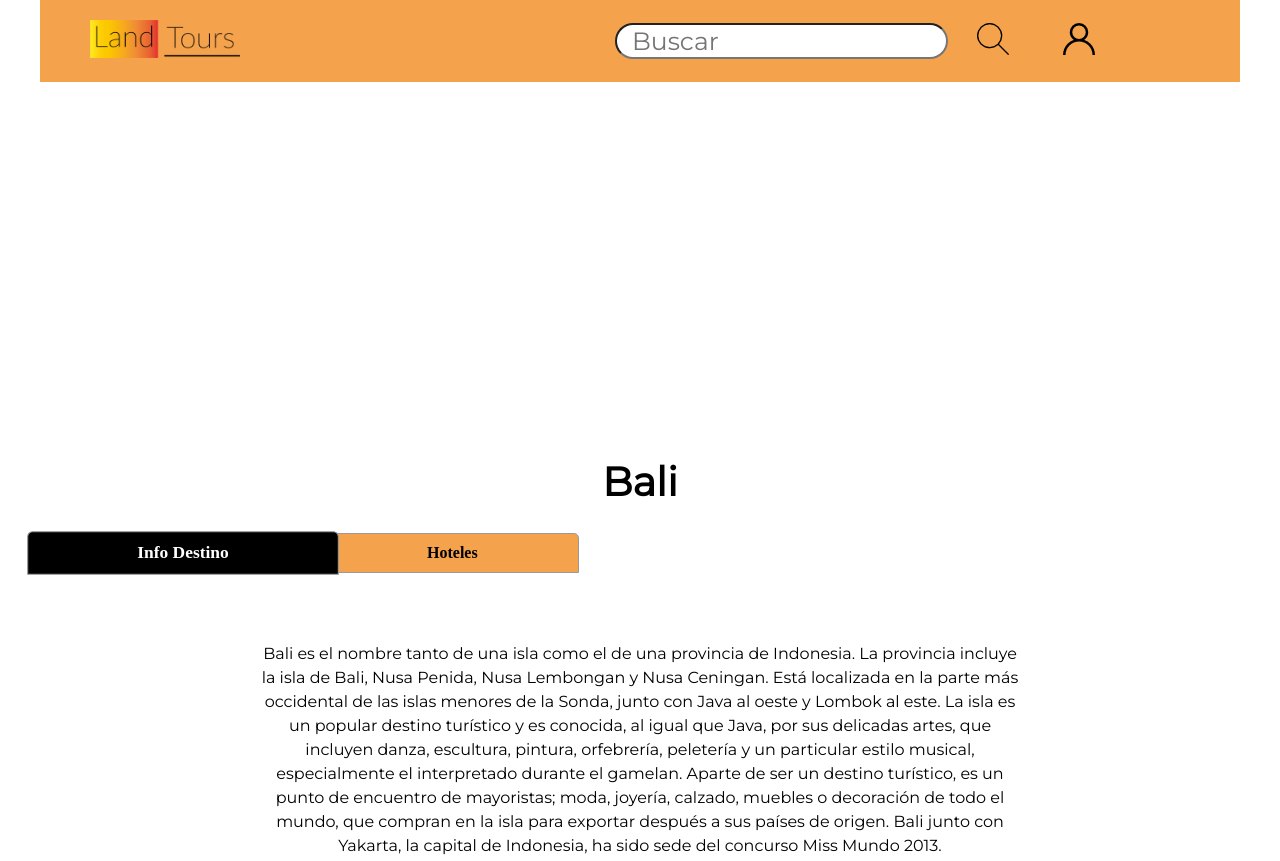
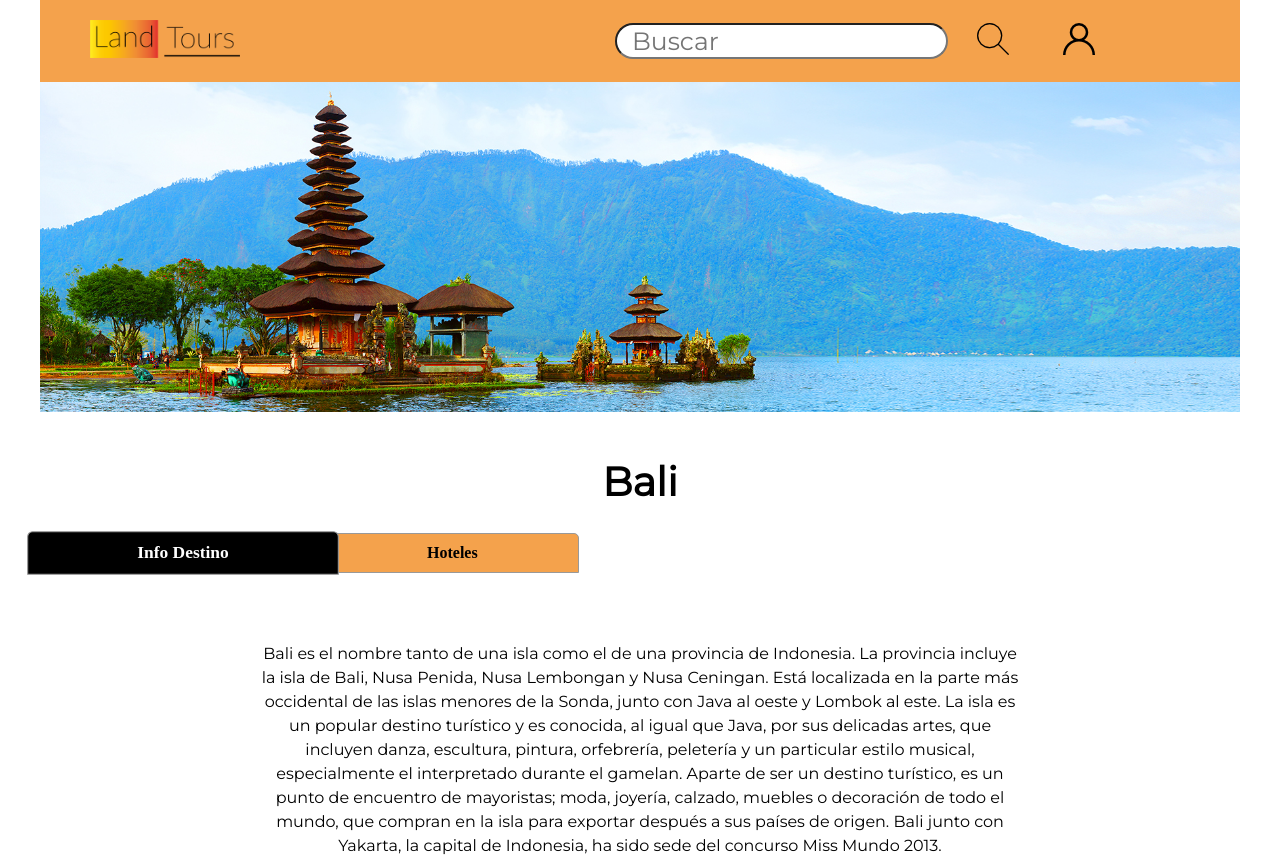
Before and after one commit to Andryk-Lara/Proyecto-Hotel, a plain HTML site: page infoDestino.html in a window 1280 px wide. Shown: the top 861 px of the page. Drawn offline with Linux system fonts and the light colour scheme; the site is published under a folder, as on GitHub Pages, so addresses that start at the root find nothing.

Commit message:
Arreglo Banner

```diff
--- a/css/infoDestino.css
+++ b/css/infoDestino.css
@@ -61,7 +61,7 @@ body{
     height: 330px;
     max-width:  1200px;
     margin: auto;
-    background-image: url("/img/bali-banner.jpg");
+    background-image: url("../img/bali-banner.jpg");
     background-size: cover;
 }
 h1{
```
